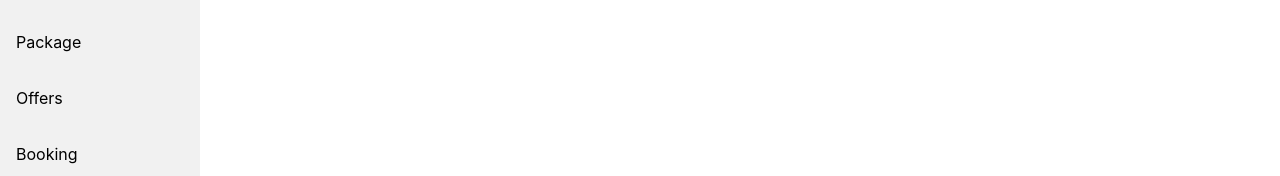
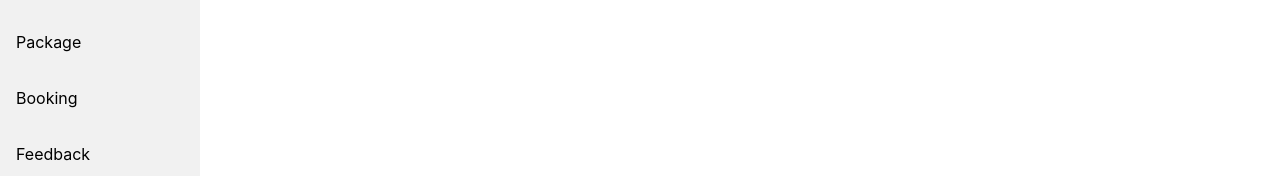
Before and after one commit to priyanka25042003/admin, a React (Create React App) app: page / in a window 1280 px wide. Shown: the part 266-442 px from the top of the page. Built offline with nearby package versions, Linux system fonts and the light colour scheme; no server answers; sample sign-in values are in the browser's storage.

Commit message:
feedback

```diff
--- a/src/App.tsx
+++ b/src/App.tsx
@@ -27,7 +27,7 @@ export default function App() {
             <Route path="hotel" element={<Hotel />} />
             <Route path="bus" element={<Bus />} />
             <Route path="package" element={<Package />} />
-            <Route path="offers" element={<Offers />} />
+            {/* <Route path="offers" element={<Offers />} /> */}
             <Route path="booking" element={<Booking />} />
             <Route path="feedback" element={<Feedback />} />
 
--- a/src/component/feedback.tsx
+++ b/src/component/feedback.tsx
@@ -9,12 +9,9 @@ function Feedback() {
 
   let col: any[] = [
     { NAME: "name" },
-    { SUBJECT: "subject" },
     { PHONE: "phone" },
-
     { EMAIL: "email" },
     { MESSAGE: "message" },
-
     { ACTIONS: "" },
   ];
   useEffect(() => {
@@ -26,18 +23,15 @@ function Feedback() {
     let arr: any[] = [];
     firebase
       .database()
-      .ref("/feedback")
+      .ref("/contectus")
       .get()
       .then((res) => {
-        console.log(res);
         res.forEach((element) => {
           // ////console.log( element.forEach(c => ()));
           arr.push({ key: element.key, ...element.val() });
           settable(arr);
-          console.log(arr);
-
-          ////console.log(arr);
         });
+        console.log("####3333",arr);
       })
       .catch((err) => {
         console.log(err);
--- a/src/navigations/Navbar.tsx
+++ b/src/navigations/Navbar.tsx
@@ -30,7 +30,8 @@ function Navbar() {
       //         <Link to='/hotel'><li>Hotel</li></Link>
       //         <Link to='/bus'><li>Bus</li></Link>
       //     </ul>
-      // </nav>
+      // </nav>    data.pyment = amount
+
       <>
         {/* // <nav className='navbar'>
         //     <ul className="nav-links">
--- a/src/navigations/Sidebar.tsx
+++ b/src/navigations/Sidebar.tsx
@@ -24,7 +24,7 @@ function Sidebar(porps: any) {
           <NavLink className={({ isActive }) => (isActive ? 'active' : '')} to="hotel">Hotel</NavLink>
           <NavLink className={({ isActive }) => (isActive ? 'active' : '')} to="bus">Bus</NavLink>
           <NavLink className={({ isActive }) => (isActive ? 'active' : '')} to="package">Package</NavLink>
-          <NavLink className={({ isActive }) => (isActive ? 'active' : '')} to="offers">Offers</NavLink>
+          {/* <NavLink className={({ isActive }) => (isActive ? 'active' : '')} to="offers">Offers</NavLink> */}
           <NavLink className={({ isActive }) => (isActive ? 'active' : '')} to="booking">Booking</NavLink>
           <NavLink className={({ isActive }) => (isActive ? 'active' : '')} to="feedback">Feedback</NavLink>
 
```
